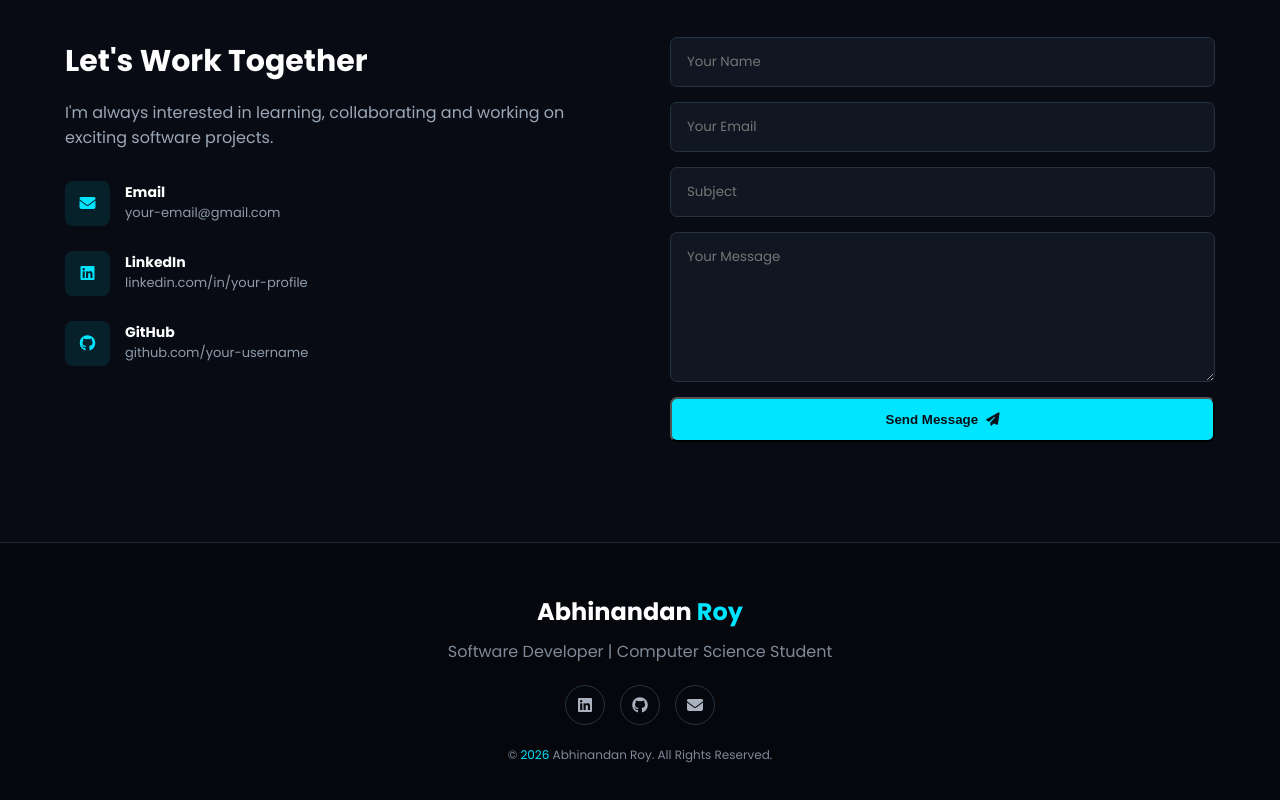
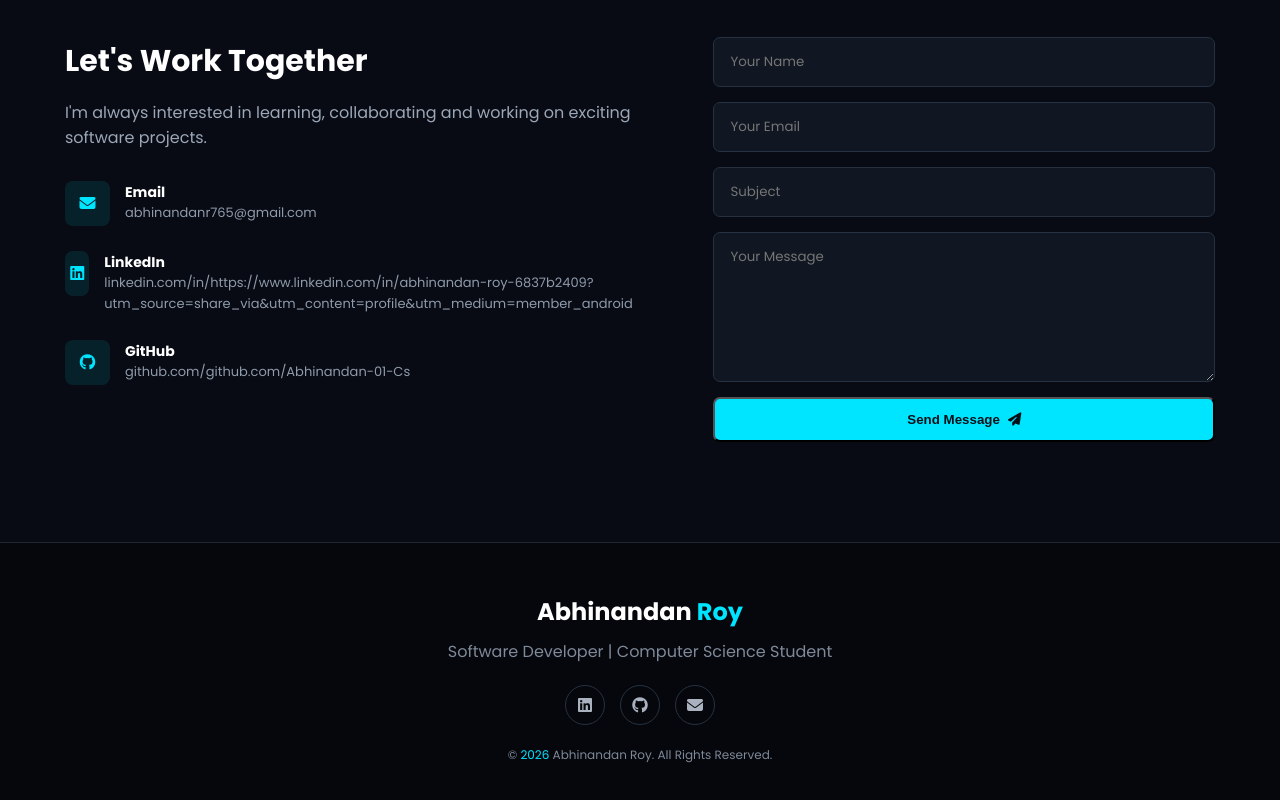
Before and after one commit to Abhinandan-01-Cs/mywebsite, a plain HTML site: page index.html in a window 1280 px wide. Shown: the part 3815-4615 px from the top of the page. Drawn offline with Linux system fonts and the light colour scheme.

Commit message:
Update index.html

```diff
--- a/index.html
+++ b/index.html
@@ -458,7 +458,11 @@
 
                     <div>
                         <h4>Email</h4>
-                        <p>your-email@gmail.com</p>
+                        <p>
+                            <a href="mailto:abhinandanr765@gmail.com">
+                                abhinandanr765@gmail.com
+                            </a>
+                        </p>
                     </div>
 
                 </div>
@@ -470,7 +474,11 @@
 
                     <div>
                         <h4>LinkedIn</h4>
-                        <p>linkedin.com/in/your-profile</p>
+                        <p>
+                            <a href="https://www.linkedin.com/in/abhinandan-roy-6837b2409?utm_source=share_via&utm_content=profile&utm_medium=member_android" target="_blank">
+                        linkedin.com/in/https://www.linkedin.com/in/abhinandan-roy-6837b2409?utm_source=share_via&utm_content=profile&utm_medium=member_android
+                            </a>
+                        </p>
                     </div>
 
                 </div>
@@ -482,7 +490,10 @@
 
                     <div>
                         <h4>GitHub</h4>
-                        <p>github.com/your-username</p>
+                        <p>
+                            <a href="https://github.com/Abhinandan-01-Cs" target="_blank"> github.com/github.com/Abhinandan-01-Cs
+                            </a>
+                        </p>
                     </div>
 
                 </div>
```
